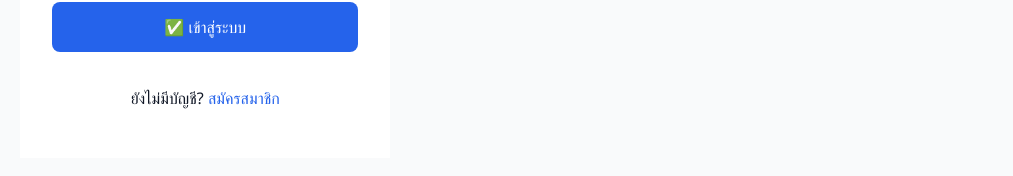
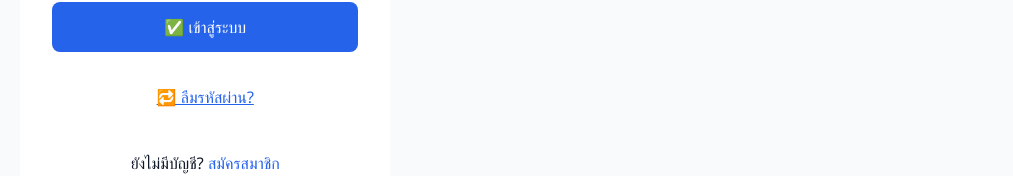
Before and after one commit to AnuGee/ep-production-tracker-v2, a React (Vite) app: page /login in a window 1280 px wide. Shown: the part 456-632 px from the top of the page, without its empty margins (0-1013 px from the left). Built offline with nearby package versions, Linux system fonts and the light colour scheme; no server answers.

Commit message:
Update Login.jsx

```diff
--- a/src/pages/Login.jsx
+++ b/src/pages/Login.jsx
@@ -1,7 +1,7 @@
 // src/pages/Login.jsx
 import React, { useState } from "react";
 import { useNavigate } from "react-router-dom";
-import { signInWithEmailAndPassword } from "firebase/auth";
+import { signInWithEmailAndPassword, sendPasswordResetEmail } from "firebase/auth";
 import { auth } from "../firebase";
 import "../styles/Responsive.css";
 
@@ -19,6 +19,20 @@ export default function Login() {
       navigate("/");
     } catch (err) {
       setError("อีเมลหรือรหัสผ่านไม่ถูกต้อง");
+    }
+  };
+
+  const handleForgotPassword = async () => {
+    if (!email) {
+      alert("กรุณากรอกอีเมลก่อน");
+      return;
+    }
+    try {
+      await sendPasswordResetEmail(auth, email);
+      alert("📩 ระบบได้ส่งลิงก์รีเซ็ตรหัสผ่านไปที่อีเมลแล้ว");
+    } catch (error) {
+      console.error(error);
+      alert("❌ ไม่สามารถส่งอีเมลรีเซ็ตรหัสผ่านได้");
     }
   };
 
@@ -64,6 +78,23 @@ export default function Login() {
         <button type="submit" className="submit-btn full-span">
           ✅ เข้าสู่ระบบ
         </button>
+
+        {/* 🔁 ลืมรหัสผ่าน */}
+        <button
+          type="button"
+          onClick={handleForgotPassword}
+          style={{
+            background: "none",
+            border: "none",
+            color: "#2563eb",
+            cursor: "pointer",
+            marginTop: "6px",
+            textDecoration: "underline",
+          }}
+        >
+          🔁 ลืมรหัสผ่าน?
+        </button>
+
         <p style={{ textAlign: "center", marginTop: "1rem" }}>
           ยังไม่มีบัญชี?{" "}
           <span
@@ -73,7 +104,6 @@ export default function Login() {
             สมัครสมาชิก
           </span>
         </p>
-
       </form>
     </div>
   );
```
Lines whose indentation alone changed are shown as unchanged.
